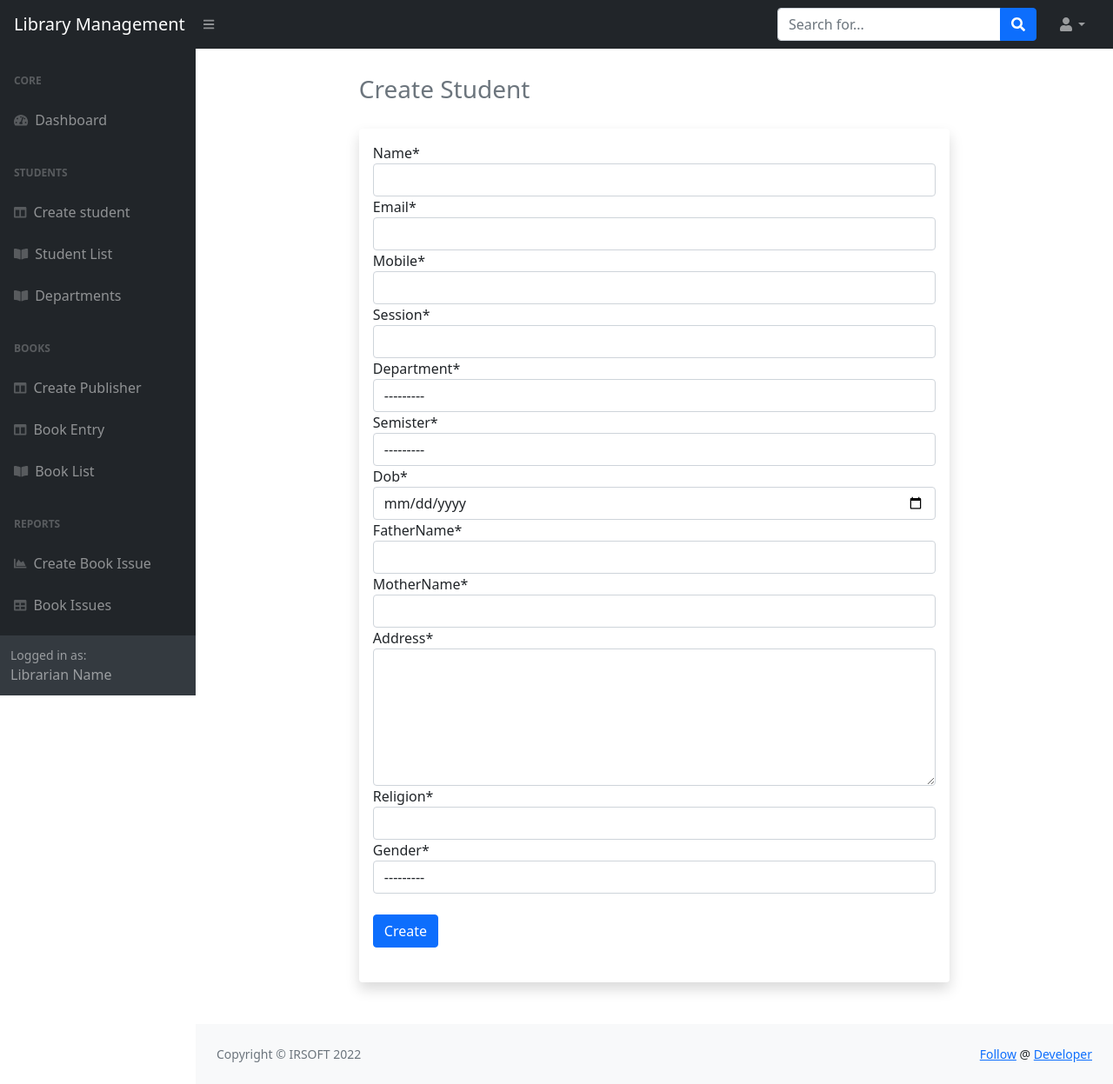
After one commit to Rubel-Mahmud/LIBRARY_MANAGEMENT_SYS, a Django app: page /students/create/ in a window 1280 px wide. The commit adds this page. Shown: the whole page at 87% size. Run offline with Django 4.2, Linux system fonts and the light colour scheme; data comes from the database, SQL or seed files in the repository; both versions use the stored data as it was after the commit; some libraries are stand-ins or nearby versions.

Commit message:
student creation implemented

```diff
--- a/ToDo.txt
+++ b/ToDo.txt
@@ -1,3 +1,6 @@
 Done : # Restrict the user from adding book to the issue if stock is empty
 Done : filter issues by status
 Done : set status color dynamic
+ToDo : Student Creation form create
+ToDo : Publisher Creation Form create
+ToDo : Book Entry Form create
--- /dev/null
+++ b/core/forms.py
@@ -0,0 +1,15 @@
+from django import forms
+from students.models import Student
+
+class DateInput(forms.DateInput):
+    input_type = 'date'
+
+class StudentCreationForm(forms.ModelForm):
+
+    class Meta:
+        model = Student
+        fields = '__all__'
+        widgets = {
+            'dob':DateInput(),
+            'address':forms.Textarea(attrs={'rows':6})
+        }
--- a/core/settings.py
+++ b/core/settings.py
@@ -38,12 +38,17 @@ INSTALLED_APPS = [
     'django.contrib.sessions',
     'django.contrib.messages',
     'django.contrib.staticfiles',
+
+    'crispy_forms',
+
     # Custom apps
     'librarians',
     'students',
     'books',
     'book_issues',
 ]
+
+CRISPY_TEMPLATE_PACK = 'bootstrap4'
 
 MIDDLEWARE = [
     'django.middleware.security.SecurityMiddleware',
--- a/students/models.py
+++ b/students/models.py
@@ -39,7 +39,7 @@ class Student(models.Model):
     dob = models.DateField()
     fatherName = models.CharField(max_length=100)
     motherName = models.CharField(max_length=100)
-    address = models.TextField(max_length=500)
+    address = models.TextField(max_length=400)
     religion = models.CharField(max_length=100)
     gender = models.CharField(choices=gender, max_length=100)
 
--- a/students/urls.py
+++ b/students/urls.py
@@ -1,7 +1,8 @@
 from django.urls import path
-from .views import students, departments
+from .views import create_student, students, departments
 
 urlpatterns = [
+    path('create/', create_student, name='create_student'),
     path('list/', students, name='student_list'),
     path('departments/list/', departments, name='department_list')
 ]
--- a/students/views.py
+++ b/students/views.py
@@ -1,5 +1,6 @@
 from django.core.paginator import Paginator
-from django.shortcuts import render
+from django.shortcuts import render, redirect
+from core.forms import StudentCreationForm
 from .models import Student, Department
 
 # def home2(request):
@@ -17,6 +18,19 @@ from .models import Student, Department
 #         students = Student.objects.all()
 #         queryset['students'] = students
 #     return render(request, 'students/home.html', queryset)
+
+
+def create_student(request):
+    context = {}
+    if request.method == 'POST':
+        form = StudentCreationForm(request.POST)
+        if form.is_valid():
+            form.save()
+            return redirect('student_list')
+    else:
+        form = StudentCreationForm()
+        context['form'] = form
+    return render(request, 'students/create_student.html', context)
 
 
 def students(request):
--- a/templates/base.html
+++ b/templates/base.html
@@ -12,11 +12,11 @@
         <link href="https://cdn.jsdelivr.net/npm/simple-datatables@latest/dist/style.css" rel="stylesheet" />
         <link href="{% static 'css/styles.css' %}" rel="stylesheet" />
         <link href="{% static 'css/custom.css' %}" rel="stylesheet" />
-        <style>
+
         {% block stylesheet %}
 <!--        Extra stylesheet-->
         {% endblock stylesheet %}
-        </style>
+
         <script src="https://cdnjs.cloudflare.com/ajax/libs/font-awesome/5.15.3/js/all.min.js" crossorigin="anonymous"></script>
     </head>
     <body class="sb-nav-fixed">
--- a/templates/nav.html
+++ b/templates/nav.html
@@ -7,7 +7,7 @@
                 Dashboard
             </a>
             <div class="sb-sidenav-menu-heading">Students</div>
-            <a class="nav-link collapsed" href="#" data-bs-toggle="collapse" data-bs-target="#collapseLayouts" aria-expanded="false" aria-controls="collapseLayouts">
+            <a class="nav-link" href="{% url 'create_student' %}">
                 <div class="sb-nav-link-icon"><i class="fas fa-columns"></i></div>
                 Create student
             </a>
--- /dev/null
+++ b/templates/students/create_student.html
@@ -0,0 +1,24 @@
+{% extends 'base.html' %}
+{% load crispy_forms_tags %}
+
+{% block content %}
+<div class="container">
+    <div class="row" style="padding-top:30px;">
+        <div class="col-md-2"></div>
+
+        <div class="col-md-8">
+            <h3 class="text-muted" style="padding-bottom:20px;">Create Student</h3>
+            <div class="shadow p-3 mb-5 bg-white rounded">
+                <form method="POST">
+                    {% csrf_token %}
+                    {{ form|crispy }}<br>
+                    <button type="submit" id="search" class="btn btn-primary">Create</button>
+                </form>
+                <br>
+            </div>
+        </div>
+
+        <div class="col-md-2"></div>
+    </div>
+</div>
+{% endblock content %}
```
Also changed, not shown: db.sqlite3.
